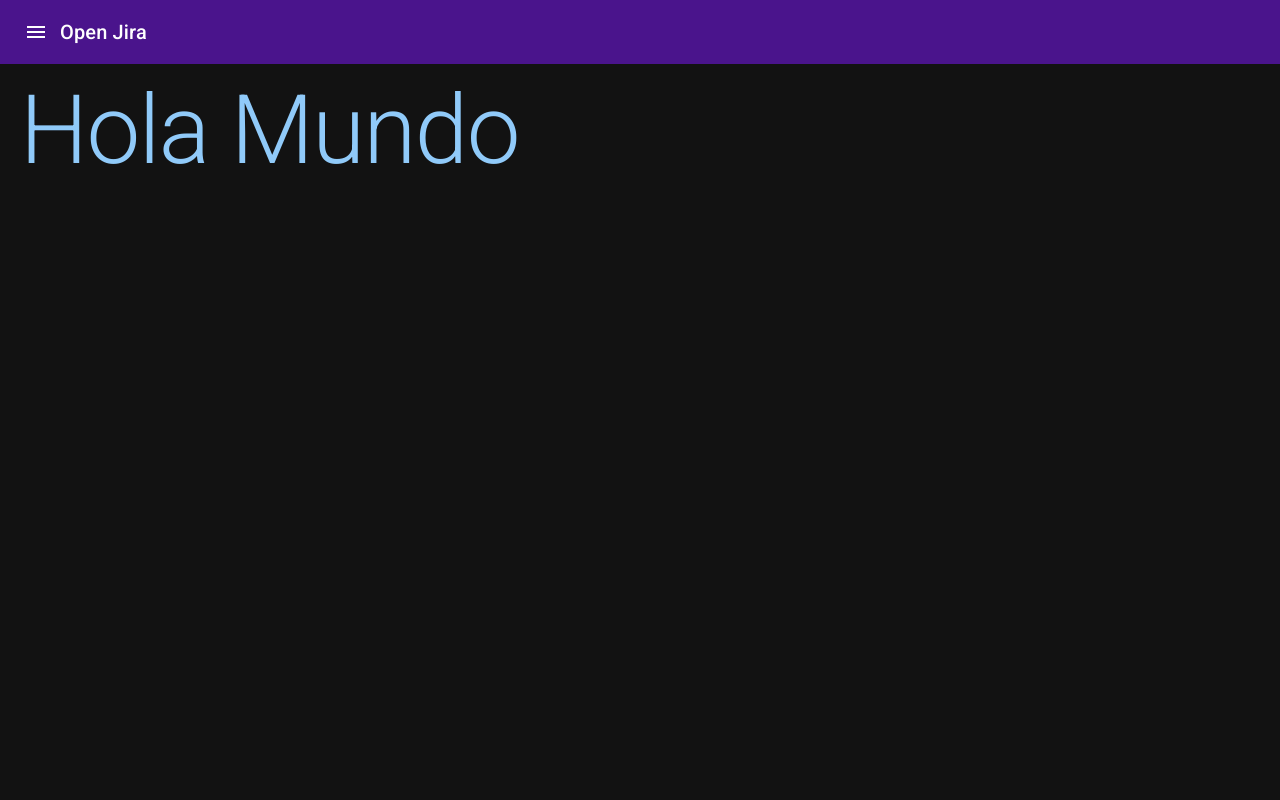
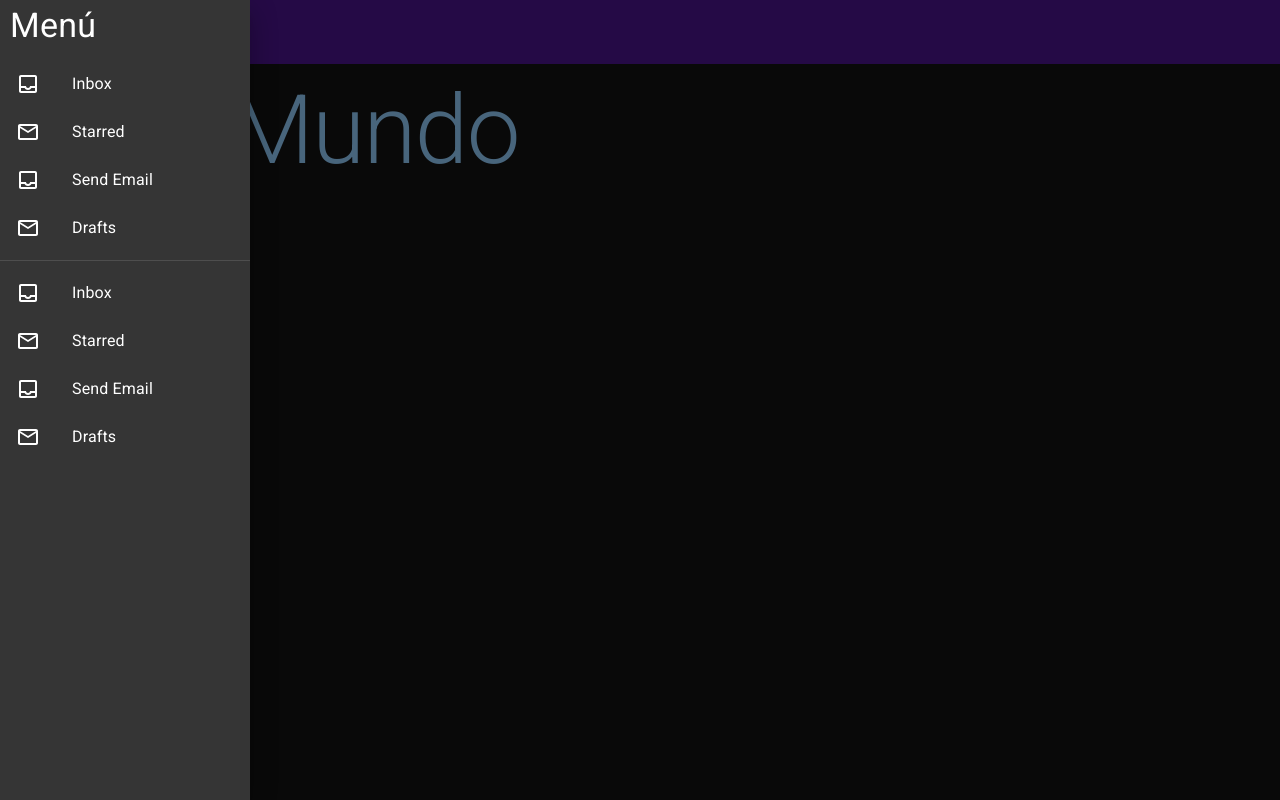
Before and after one commit to gamunax/open-jira-next-typescript, a Next.js app: page / in a window 1280 px wide. Built offline with nearby package versions, Linux system fonts and the light colour scheme.

Commit message:
feat: 🎸 create navbar and sidebar

```diff
--- a/components/layouts/Layout.tsx
+++ b/components/layouts/Layout.tsx
@@ -1,7 +1,7 @@
 import { Box } from '@mui/material';
 import Head from 'next/head';
 import React, { FC } from 'react';
-import { Navbar } from '../ui';
+import { Navbar, Sidebar } from '../ui';
 
 type Props = {
   title?: string;
@@ -16,7 +16,7 @@
       </Head>
 
       <Navbar />
-      {/* Sidebar */}
+      <Sidebar />
 
       <Box sx={{ padding: '10px 20px' }}>{children}</Box>
     </Box>
--- a/components/ui/Navbar.tsx
+++ b/components/ui/Navbar.tsx
@@ -3,7 +3,7 @@
 
 export const Navbar = () => {
   return (
-    <AppBar position="sticky" elevation={0}>
+    <AppBar position="sticky">
       <Toolbar>
         <IconButton size="large" edge="start">
           <MenuOutlinedIcon />
--- /dev/null
+++ b/components/ui/Sidebar.tsx
@@ -0,0 +1,37 @@
+import InboxOutlinedIcon from '@mui/icons-material/InboxOutlined';
+import MailOutlineOutlinedIcon from '@mui/icons-material/MailOutlineOutlined';
+import { Box, Divider, Drawer, List, ListItem, ListItemIcon, ListItemText, Typography } from '@mui/material';
+
+const menuItems: string[] = ['Inbox', 'Starred', 'Send Email', 'Drafts'];
+
+export const Sidebar = () => {
+  return (
+    <Drawer anchor="left" open={true} onClose={() => console.log('cerrando')}>
+      <Box sx={{ width: 250 }}>
+        <Box sx={{ padding: '5px 10px' }}>
+          <Typography variant="h4">Menú</Typography>
+        </Box>
+
+        <List>
+          {menuItems.map((text, index) => (
+            <ListItem button key={text}>
+              <ListItemIcon>{index % 2 === 0 ? <InboxOutlinedIcon /> : <MailOutlineOutlinedIcon />}</ListItemIcon>
+              <ListItemText primary={text} />
+            </ListItem>
+          ))}
+        </List>
+
+        <Divider />
+
+        <List>
+          {menuItems.map((text, index) => (
+            <ListItem button key={text}>
+              <ListItemIcon>{index % 2 === 0 ? <InboxOutlinedIcon /> : <MailOutlineOutlinedIcon />}</ListItemIcon>
+              <ListItemText primary={text} />
+            </ListItem>
+          ))}
+        </List>
+      </Box>
+    </Drawer>
+  );
+};
--- a/components/ui/index.ts
+++ b/components/ui/index.ts
@@ -1 +1,2 @@
 export * from './Navbar';
+export * from './Sidebar';
--- /dev/null
+++ b/context/ui/index.ts
@@ -0,0 +1 @@
+export * from './UIContext';
--- a/themes/dark-theme.ts
+++ b/themes/dark-theme.ts
@@ -13,7 +13,9 @@
   },
   components: {
     MuiAppBar: {
-      defaultProps: {},
+      defaultProps: {
+        elevation: 0,
+      },
       styleOverrides: {
         root: {
           backgroundColor: '#4a148c',
--- a/themes/light-theme.ts
+++ b/themes/light-theme.ts
@@ -17,5 +17,11 @@
       main: red.A400,
     },
   },
-  components: {},
+  components: {
+    MuiAppBar: {
+      defaultProps: {
+        elevation: 0,
+      },
+    },
+  },
 });
```
Also changed, not shown: context/ui/UIContext.tsx (added, +7 -0 lines), context/ui/UIProvider.tsx (added), context/ui/UIReducer.ts (added).
